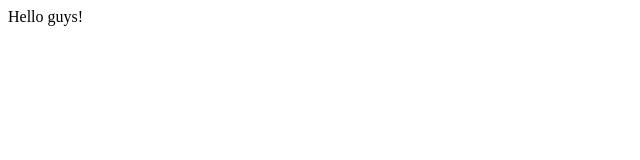
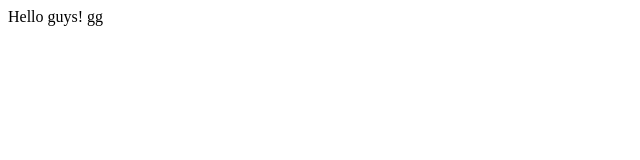
Before and after one commit to VanderleyMassinga/cs50, a plain HTML site: page index.html in a window 1280 px wide. Shown: the full height of the page, 0-640 px from the left. Drawn offline with Linux system fonts and the light colour scheme.

Commit message:
Update index.html

```diff
--- a/index.html
+++ b/index.html
@@ -4,6 +4,6 @@
         <title>My Webpsge! Hi</title>
     </head>
     <body>
-        Hello guys!
+        Hello guys! gg
     </body>
 </html>
```
